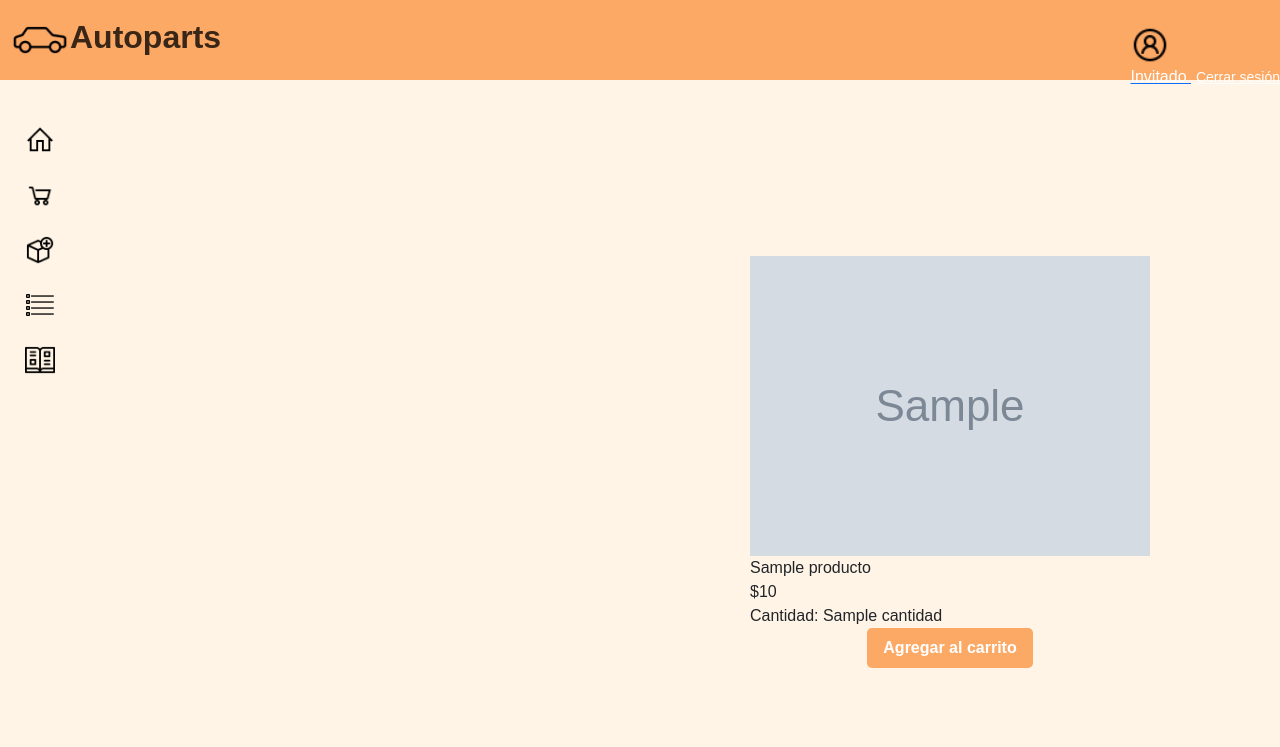
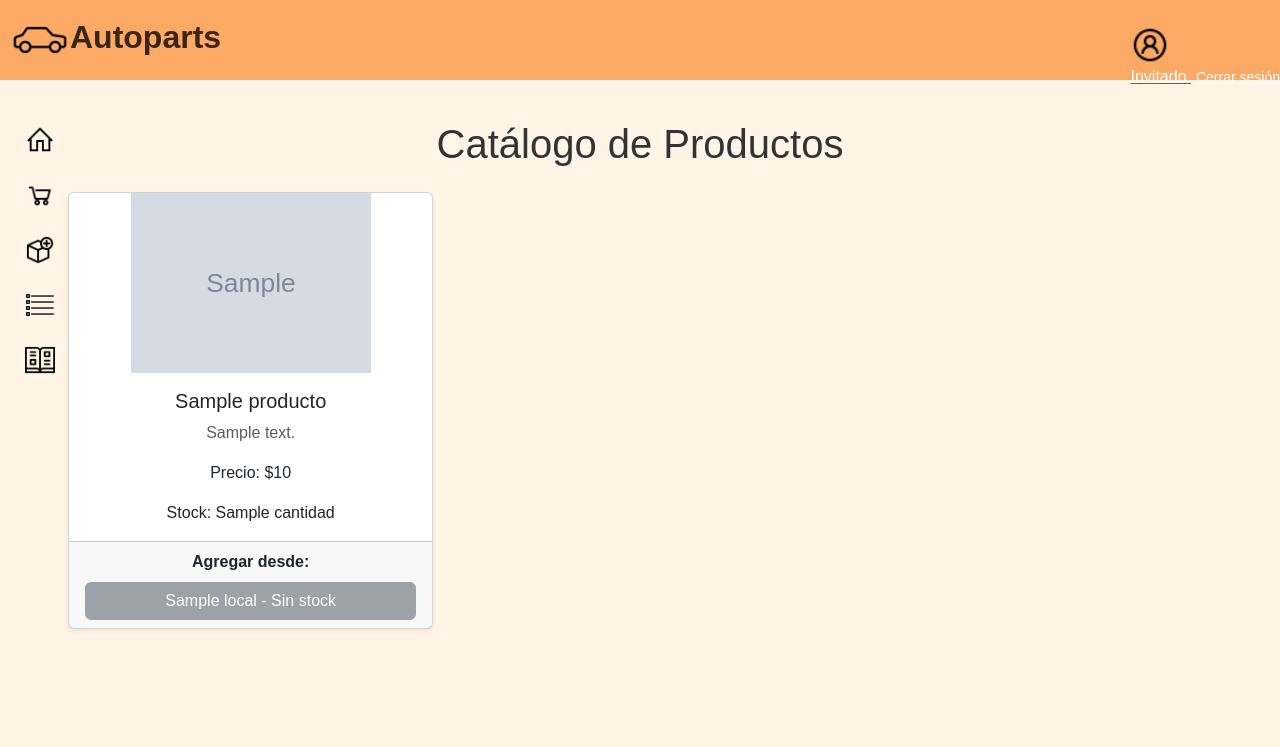
Before and after one commit to amorfitho/integraci-n-ev_2, a Django app: template app/templates/app/catalogob2b.html in a window 1280 px wide. Shown: the top 747 px of the page. Run offline with Django 5.2, Linux system fonts and the light colour scheme; the template is opened without the code that fills it: most values are stand-ins (such as "Sample title", 1, 10 or a date in 2020); grey boxes marked "Sample" are stand-in pictures; some libraries are stand-ins or nearby versions.

Commit message:
08-06-25 - Agregar productos al carrito

```diff
--- a/api_webservices/app.py
+++ b/api_webservices/app.py
@@ -2,4 +2,4 @@ from flask import Flask
 from flask_cors import CORS, cross_origin
 
 app = Flask(__name__)
-CORS(app)
+CORS(app, resources={r"/*": {"origins": "*"}})
--- /dev/null
+++ b/app/static/app/js/catalogo.js
@@ -0,0 +1,53 @@
+const BASE_API = "http://192.168.4.31:5000"; // ✅ IP correcta
+
+document.addEventListener("DOMContentLoaded", function () {
+    const botonesAgregar = document.querySelectorAll(".add-to-cart");
+
+    botonesAgregar.forEach(boton => {
+        boton.addEventListener("click", function () {
+            const productoId = this.dataset.productId;
+            const localId = this.dataset.localId;
+            const idCarrito = this.dataset.idCarrito;
+            const cantidad = 1;
+
+            const textoOriginal = this.textContent;
+            this.disabled = true;
+            this.textContent = "Agregando...";
+
+            console.log("Enviando a Flask:", {
+                producto_id: productoId,
+                local_id: localId,
+                cantidad: cantidad
+            });
+
+            fetch(`${BASE_API}/carrito/${idCarrito}/agregar_producto`, {
+                method: "POST",
+                headers: {
+                    "Content-Type": "application/json"
+                },
+                body: JSON.stringify({
+                    producto_id: productoId,
+                    local_id: localId,
+                    cantidad: cantidad
+                })
+            })
+            .then(async response => {
+                const data = await response.json().catch(() => null);
+                if (!response.ok) {
+                    throw new Error(data?.error || 'Error desconocido');
+                }
+                alert("✅ " + data.message);
+            })
+            .catch(error => {
+                alert("❌ " + error.message);
+                console.error(error);
+            })
+            .finally(() => {
+                setTimeout(() => {
+                    boton.disabled = false;
+                    boton.textContent = textoOriginal;
+                }, 1000);
+            });
+        });
+    });
+});
--- a/app/templates/app/catalogob2b.html
+++ b/app/templates/app/catalogob2b.html
@@ -2,12 +2,13 @@
 {% load static %}
 
 {% block js %}
+<script src="{% static 'app/js/catalogo.js' %}"></script>
 {% endblock %}
 
 {% block css %}
+<link rel="stylesheet" href="https://cdnjs.cloudflare.com/ajax/libs/bootstrap/5.3.3/css/bootstrap.min.css">
 <link rel="stylesheet" href="{% static 'app/css/style.css' %}">
 <link rel="stylesheet" href="{% static 'app/css/cat.css' %}">
-
 {% endblock %}
 
 {% block contenido %}
@@ -42,33 +43,60 @@
   </div>
 </div>
 
-<h1>Catálogo de Productos</h1>
-  <div class="catalogo">
-    <!-- Tarjeta de producto -->
-    <div class="catalogo">
-  <div class="product-grid">
-    {% for stock in stocks %}
-      <div class="product-card">
-        {% if stock.producto.imagen %}
-          <img src="{{ stock.producto.imagen.url }}" alt="{{ stock.producto.nombre }}" class="product-image">
+<div class="container-fluid contProductos mt-4 main-area">
+
+    <h1 class="text-center mb-4">Catálogo de Productos</h1>
+    <div class="row row-cols-1 row-cols-sm-2 row-cols-lg-3 g-4 text-center" id="catalogo">
+        {% for producto in productos %}
+            <div class="col">
+                <div class="card h-100 shadow-sm">
+                    {% if producto.imagen %}
+                        <img src="{{ producto.imagen.url }}" class="card-img-top" alt="{{ producto.nombre }}">
                     {% else %}
-          <img src="{% static 'app/image/default-product.jpg' %}" alt="Imagen por defecto" class="product-image">
+                        <img src="{% static 'app/image/default-product.png' %}" class="card-img-top" alt="Imagen por defecto">
                     {% endif %}
 
-        <div class="product-details">
-          <div class="product-name">{{ stock.producto.nombre }}</div>
-          <div class="product-price">${{ stock.producto.precio_mayorista }}</div>
-          <div>Cantidad: {{ stock.cantidad }}</div>
+                    <div class="card-body">
+                        <h5 class="card-title">{{ producto.nombre }}</h5>
+                        <p class="card-text text-muted">{{ producto.descripcion }}</p>
+                        <p class="card-text">Precio: ${{ producto.precio_mayorista }}</p>
+                        {% if producto.stock_local and producto.stock_local.0 %}
+                            <p class="card-text">Stock: {{ producto.stock_local.0.cantidad }}</p>
+                        {% else %}
+                            <p class="card-text text-danger">Stock: 0</p>
+                        {% endif %}
                     </div>
-
-        <div class="product-actions">
-          <button class="button add-to-cart" data-product-id="{{ stock.producto.id }}" data-local-id="1">
-            Agregar al carrito
+                    <div class="card-footer">
+                        {% if producto.stock_local %}
+                            <p class="mb-2"><strong>Agregar desde:</strong></p>
+                            <div class="d-grid gap-2">
+                                {% for stock in producto.stock_local %}
+                                    {% if stock.cantidad > 0 %}
+                                        <button class="btn btn-primary add-to-cart"
+                                                data-product-id="{{ producto.id_producto }}"
+                                                data-local-id="{{ stock.local.id_local }}"
+                                                data-id-carrito="{{ request.session.id_carrito }}">
+                                            {{ stock.local.nombre_local }} ({{ stock.cantidad }}) - Agregar
                                         </button>
+                                    {% else %}
+                                        <button class="btn btn-secondary" disabled>
+                                            {{ stock.local.nombre_local }} - Sin stock
+                                        </button>
+                                    {% endif %}
+                                {% endfor %}
+                            </div>
+                        {% else %}
+                            <button class="btn btn-secondary w-100" disabled>
+                                Sin stock disponible
+                            </button>
+                        {% endif %}
+                    </div>
                 </div>
             </div>
         {% empty %}
-      <p>No hay stocks disponibles.</p>
+            <div class="col-12">
+                <p class="text-center">No hay productos disponibles.</p>
+            </div>
         {% endfor %}
     </div>
 </div>
```
Also changed, not shown: api_webservices/Notas.txt (+0 -8 lines), api_webservices/main.py (+9 -3 lines), app/templates/app/catalogob2c.html (+23 -9 lines), app/views.py (+63 -12 lines), app/static/app/image/default-product.png (added), db.sqlite3. Lines whose indentation alone changed are shown as unchanged.
